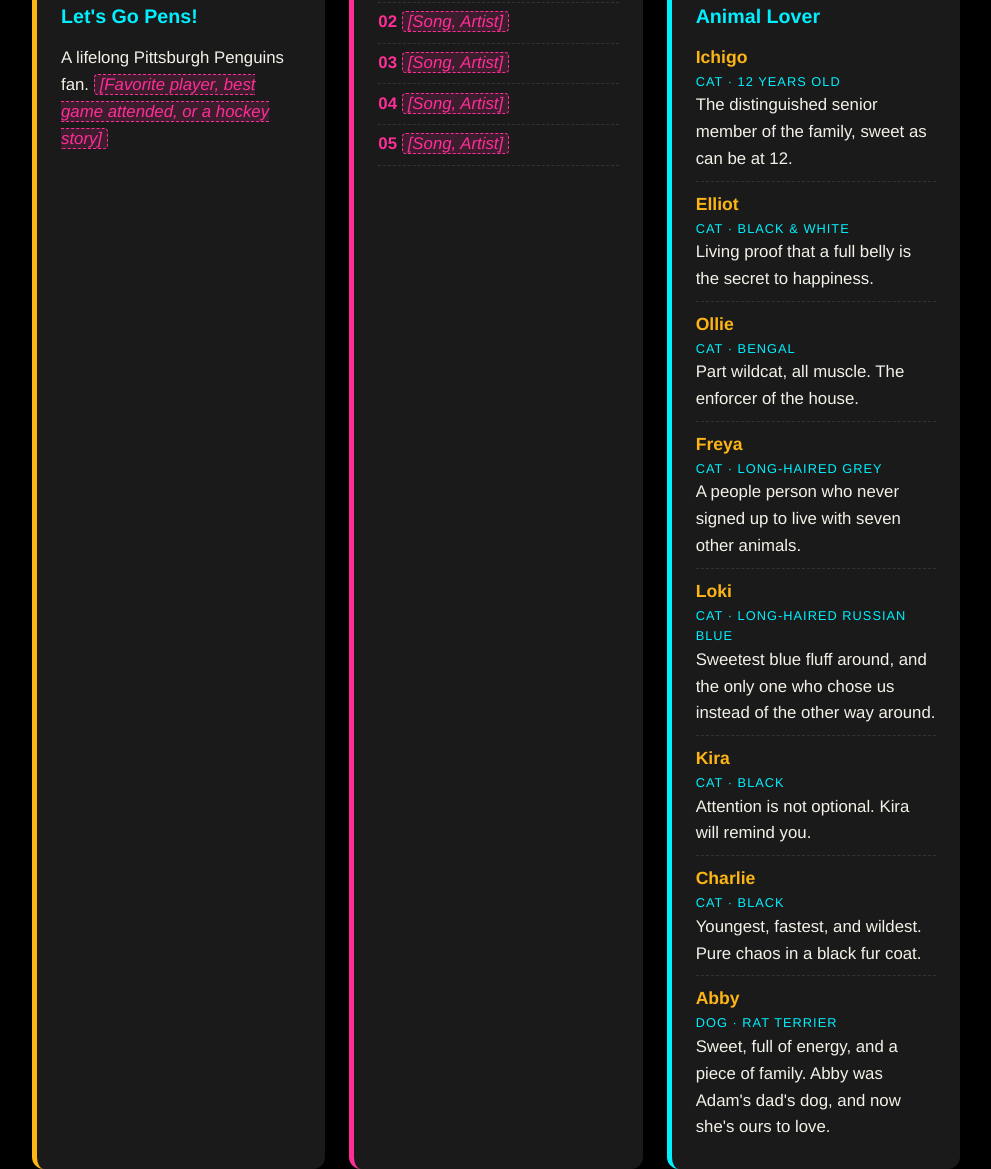
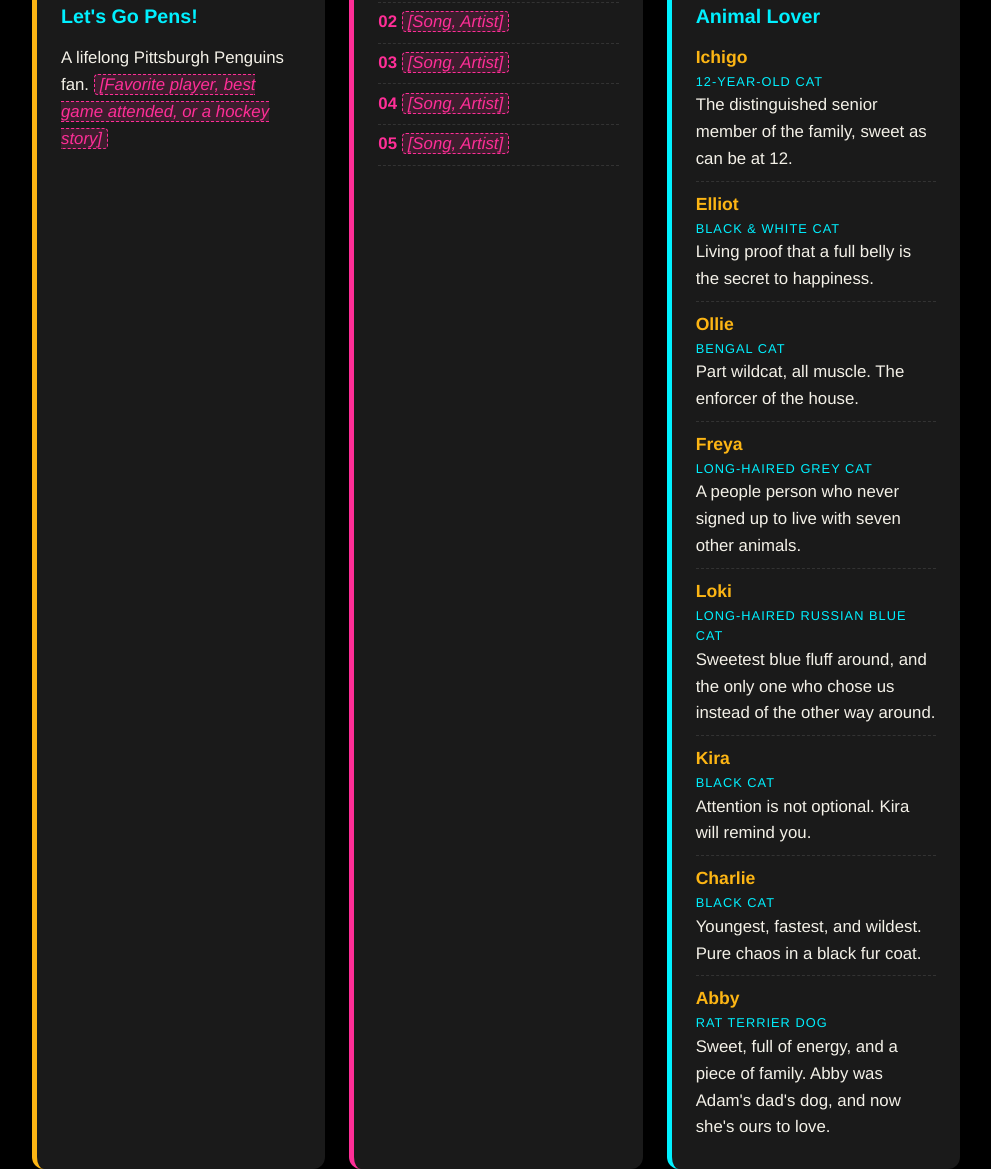
Before and after one commit to thoth200-ai/stubsdavis, a plain HTML site: page index.html in a window 1280 px wide. Shown: the part 1591-2760 px from the top of the page, without its empty margins (144-1135 px from the left). Drawn offline with Linux system fonts and the light colour scheme.

Commit message:
Add files via upload

```diff
--- a/index.html
+++ b/index.html
@@ -80,21 +80,21 @@
           </div>
           <h3>Animal Lover</h3>
           <ul class="pets">
-            <li><strong>Ichigo</strong> <span class="pet-kind">Cat &middot; 12 years old</span>
+            <li><strong>Ichigo</strong> <span class="pet-kind">12-year-old cat</span>
               The distinguished senior member of the family, sweet as can be at 12.</li>
-            <li><strong>Elliot</strong> <span class="pet-kind">Cat &middot; Black &amp; white</span>
+            <li><strong>Elliot</strong> <span class="pet-kind">Black &amp; white cat</span>
               Living proof that a full belly is the secret to happiness.</li>
-            <li><strong>Ollie</strong> <span class="pet-kind">Cat &middot; Bengal</span>
+            <li><strong>Ollie</strong> <span class="pet-kind">Bengal cat</span>
               Part wildcat, all muscle. The enforcer of the house.</li>
-            <li><strong>Freya</strong> <span class="pet-kind">Cat &middot; Long-haired grey</span>
+            <li><strong>Freya</strong> <span class="pet-kind">Long-haired grey cat</span>
               A people person who never signed up to live with seven other animals.</li>
-            <li><strong>Loki</strong> <span class="pet-kind">Cat &middot; Long-haired Russian Blue</span>
+            <li><strong>Loki</strong> <span class="pet-kind">Long-haired Russian Blue cat</span>
               Sweetest blue fluff around, and the only one who chose us instead of the other way around.</li>
-            <li><strong>Kira</strong> <span class="pet-kind">Cat &middot; Black</span>
+            <li><strong>Kira</strong> <span class="pet-kind">Black cat</span>
               Attention is not optional. Kira will remind you.</li>
-            <li><strong>Charlie</strong> <span class="pet-kind">Cat &middot; Black</span>
+            <li><strong>Charlie</strong> <span class="pet-kind">Black cat</span>
               Youngest, fastest, and wildest. Pure chaos in a black fur coat.</li>
-            <li><strong>Abby</strong> <span class="pet-kind">Dog &middot; Rat terrier</span>
+            <li><strong>Abby</strong> <span class="pet-kind">Rat terrier dog</span>
               Sweet, full of energy, and a piece of family. Abby was Adam's dad's dog, and now she's ours to love.</li>
           </ul>
         </div>
```
